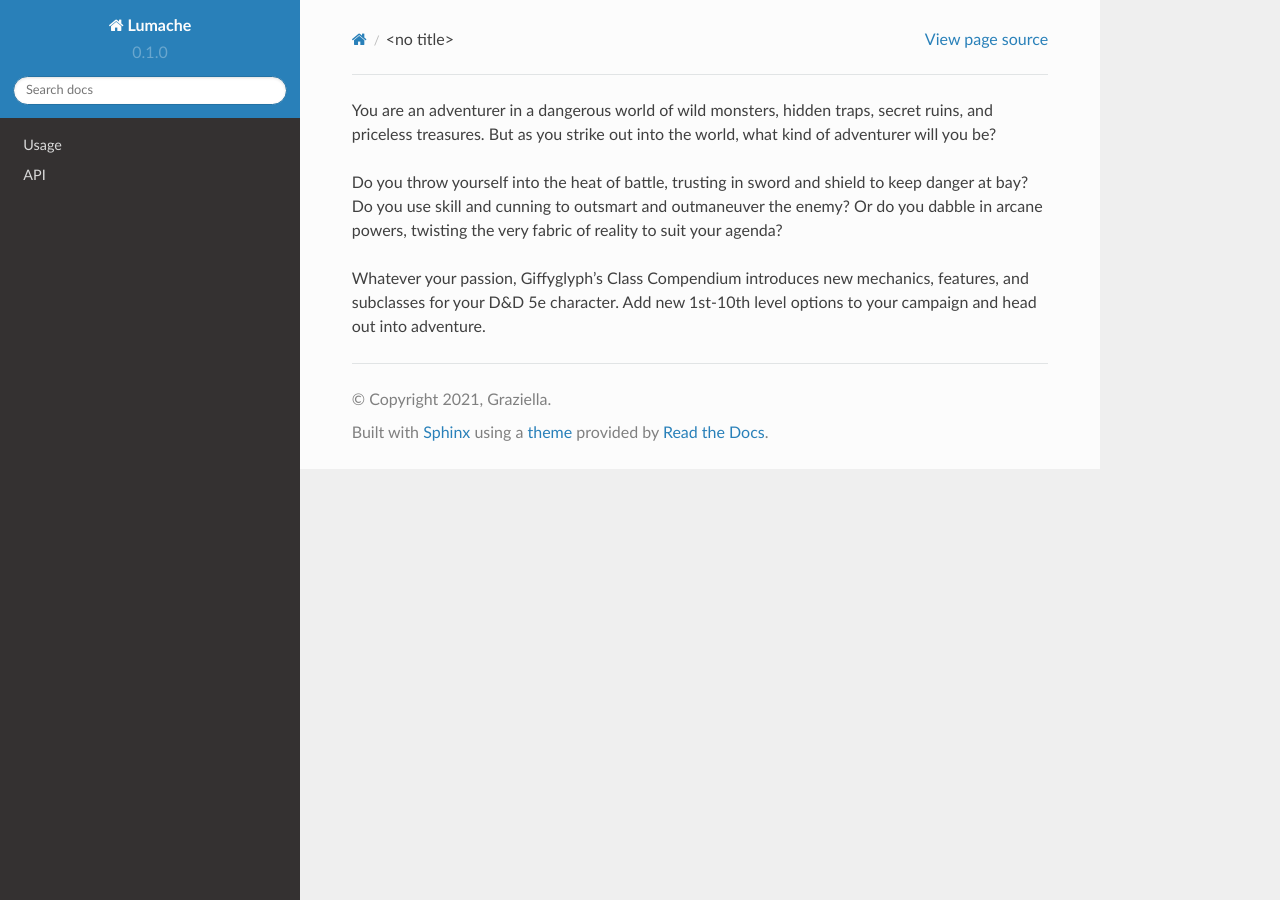
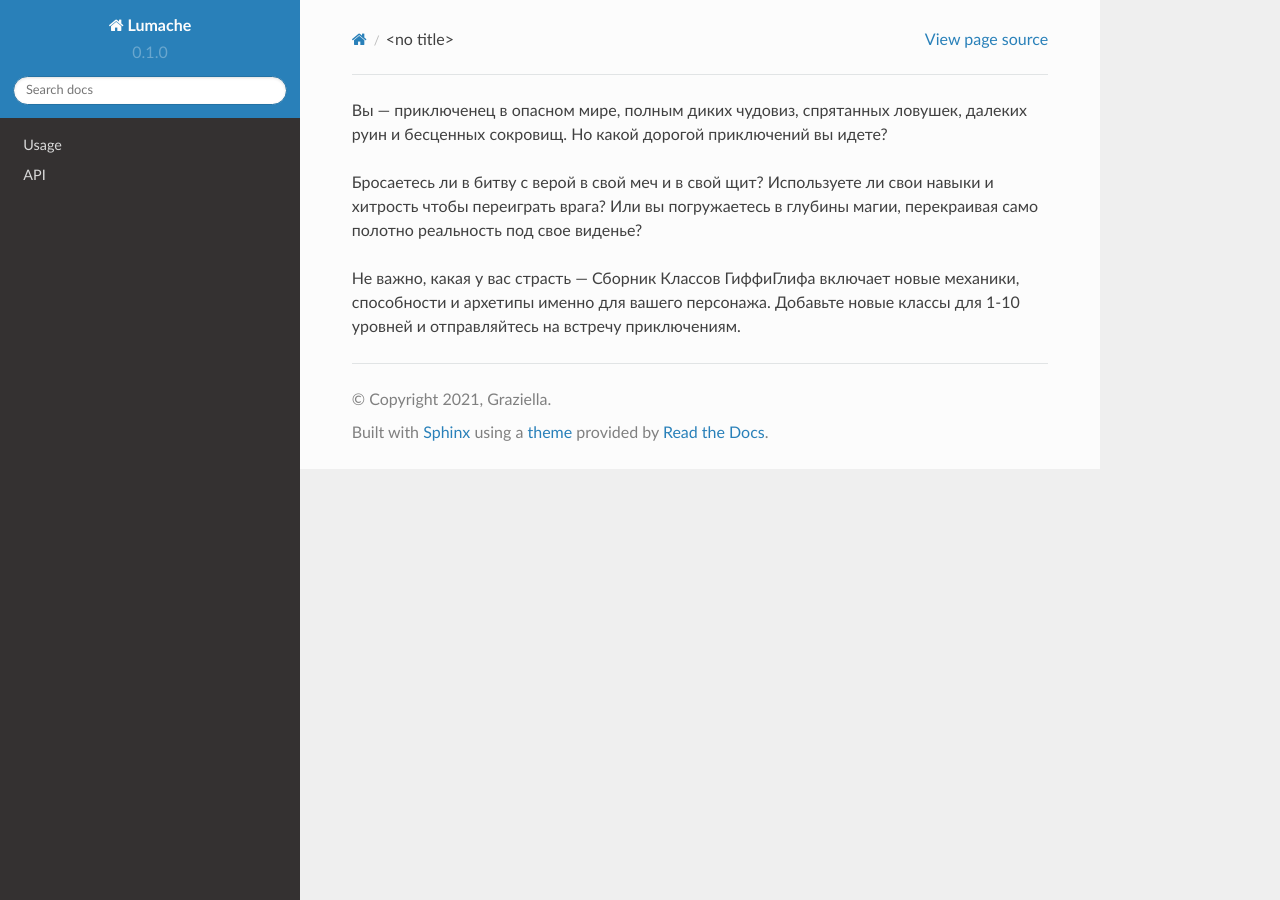
Before and after one commit to KNOR-png/dnd-giffyglyph-translate, a Sphinx documentation site: the page built from docs/source/Inrtoduction-class.rst, in a window 1280 px wide. Built offline with Sphinx 7.4.7 and the Read the Docs theme 2.0.0, drawn with Linux system fonts in a browser that asks for light colours.

Commit message:
Update Inrtoduction-class.rst

```diff
--- a/docs/source/Inrtoduction-class.rst
+++ b/docs/source/Inrtoduction-class.rst
@@ -1,5 +1,5 @@
-You are an adventurer in a dangerous world of wild monsters, hidden traps, secret ruins, and priceless treasures. But as you strike out into the world, what kind of adventurer will you be?
+Вы — приключенец в опасном мире, полным диких чудовиз, спрятанных ловушек, далеких руин и бесценных сокровищ. Но какой дорогой приключений вы идете?
 
-Do you throw yourself into the heat of battle, trusting in sword and shield to keep danger at bay? Do you use skill and cunning to outsmart and outmaneuver the enemy? Or do you dabble in arcane powers, twisting the very fabric of reality to suit your agenda?
+Бросаетесь ли в битву с верой в свой меч и в свой щит? Используете ли свои навыки и хитрость чтобы переиграть врага? Или вы погружаетесь в глубины магии, перекраивая само полотно реальность под свое виденье?
 
-Whatever your passion, Giffyglyph's Class Compendium introduces new mechanics, features, and subclasses for your D&D 5e character. Add new 1st-10th level options to your campaign and head out into adventure.
+Не важно, какая у вас страсть — Сборник Классов ГиффиГлифа включает новые механики, способности и архетипы именно для вашего персонажа. Добавьте новые классы для 1-10 уровней и отправляйтесь на встречу приключениям.
```
